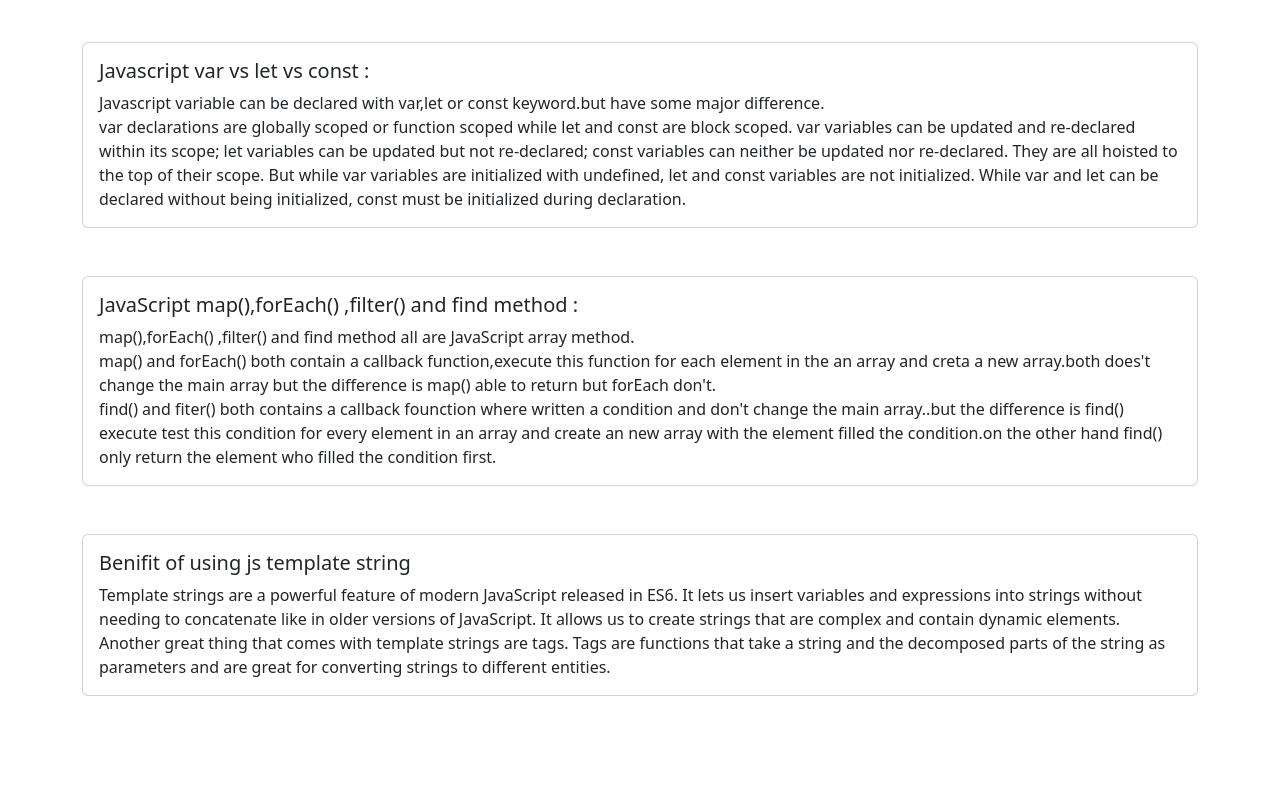
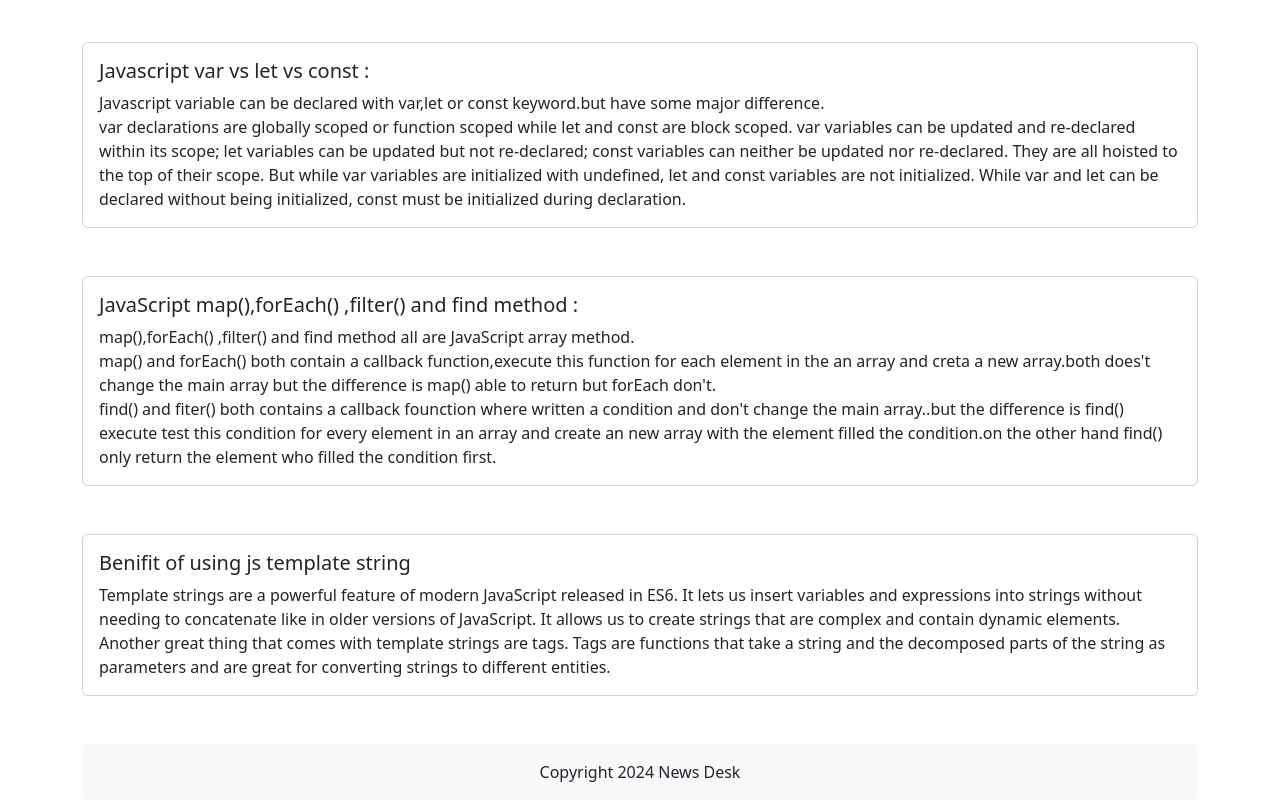
Before and after one commit to abusayed0/news-desk, a plain HTML site: page blog.html in a window 1280 px wide. Shown: the part 384-1184 px from the top of the page. Before the commit the page ends 1080 px from the top, so only its background shows below. Drawn offline with nearby package versions, Linux system fonts and the light colour scheme.

Commit message:
added news desk-blog footer

```diff
--- a/blog.html
+++ b/blog.html
@@ -81,6 +81,9 @@
       </div>
     </section>
   </main>
+  <footer class="text-center container mt-5">
+    <p class="py-3 bg-light rounded mb-0">Copyright 2024 News Desk</p>
+  </footer>
 
   <!-- bootstrap js link  -->
   <script src="https://cdn.jsdelivr.net/npm/bootstrap@5.2.2/dist/js/bootstrap.bundle.min.js"
```
